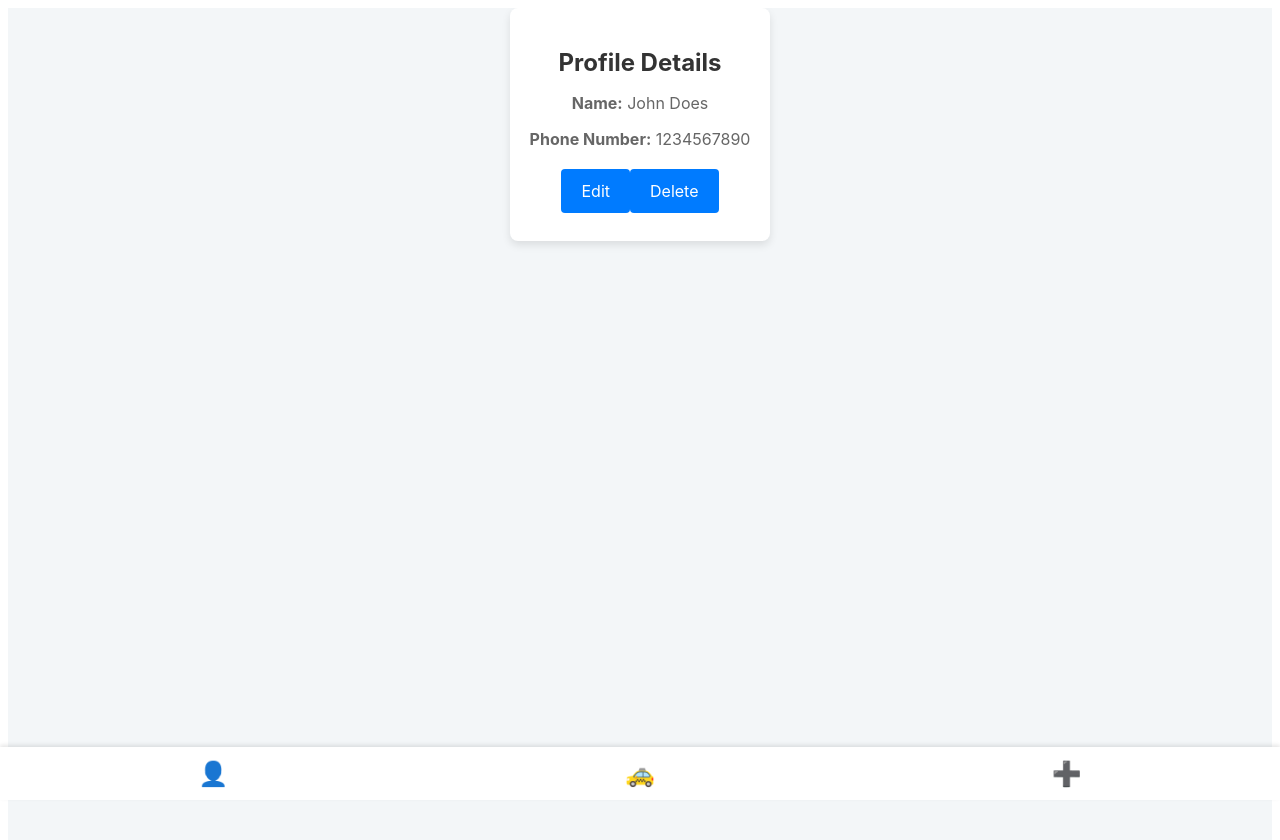
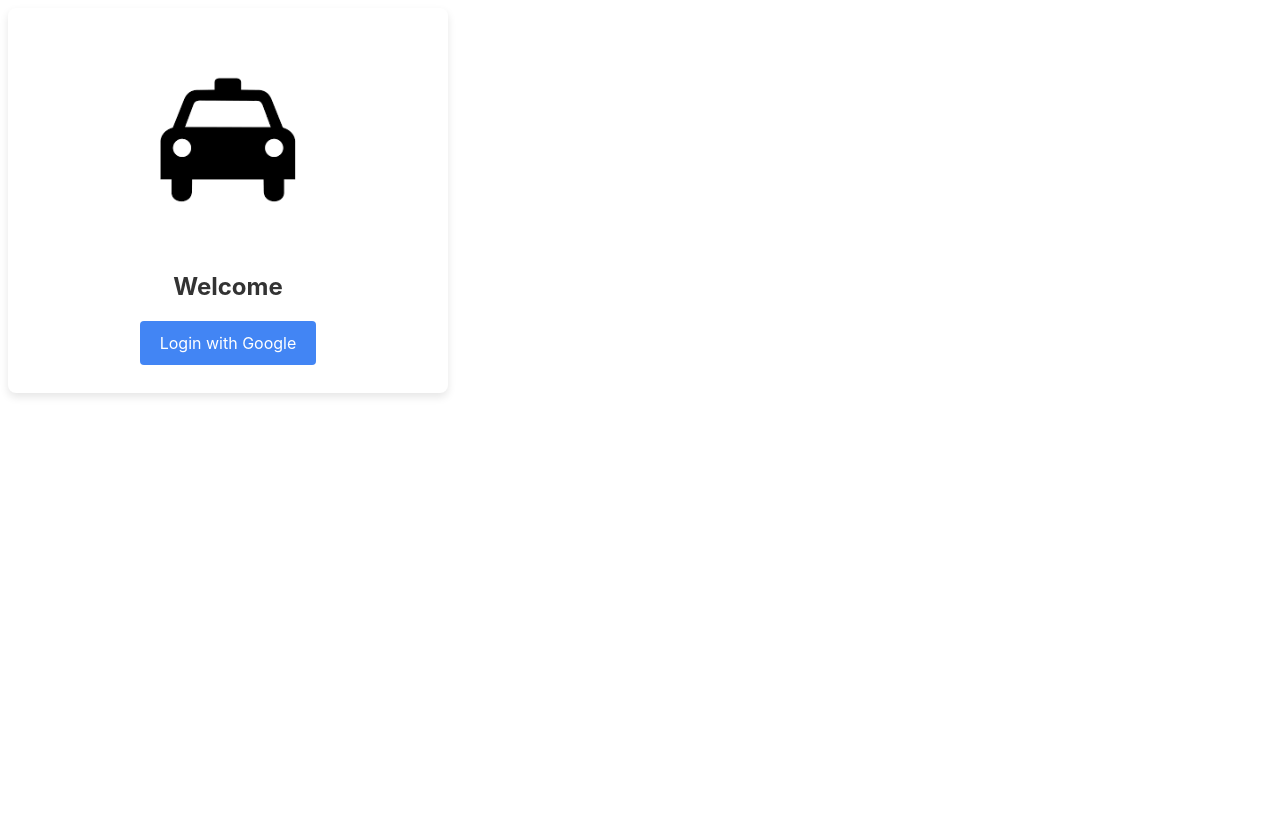
Before and after one commit to eartquak/cablink, a Svelte app in the folder frontend/svelte-app/: page / in a window 1280 px wide. Shown: the top 840 px of the page. After the commit the page ends 800 px from the top, so only its background shows below. Built offline with nearby package versions, Linux system fonts and the light colour scheme.

Commit message:
feat: Login page with google login redirect

```diff
--- a/frontend/svelte-app/src/App.svelte
+++ b/frontend/svelte-app/src/App.svelte
@@ -3,15 +3,17 @@
     import { Router, Route } from 'svelte-routing';
     import EntryPage from './EntryPage.svelte';
     import EditProfile from './EditProfile.svelte';
+    import Login from './Login.svelte'
 
     // Define routes
     const routes = {
         '/': EntryPage,
-        '/editprofile': EditProfile // Ensure the path matches the import and route
+        '/entrypage': EntryPage // Ensure the path matches the import and route
     };
 </script>
 
 <Router {routes}>
-    <Route path="/" component={EntryPage} />
+    <Route path="/" component={Login} />
+    <Route path="/entrypage" component={EntryPage} />
     <Route path="/editprofile" component={EditProfile} />
 </Router>
--- /dev/null
+++ b/frontend/svelte-app/src/Login.svelte
@@ -0,0 +1,62 @@
+<script>
+    // You can add any script logic here if needed
+    function redirectToGoogleLogin() {
+        // Get the current IP address of the device
+        var ipAddress = window.location.hostname;
+
+        // Construct the URL to redirect to port 8080 of the current IP address
+        var redirectUrl = 'http://' + ipAddress + ':8080';
+
+        // Redirect to the constructed URL
+        window.location.href = redirectUrl;
+    }
+</script>
+
+<style>
+    /* Global styles */
+    body {
+        font-family: Arial, sans-serif;
+        display: flex;
+        justify-content: center;
+        align-items: center;
+        height: 100vh;
+        margin: 0;
+        background-color: #f3f6f8;
+    }
+
+    .login-container {
+        text-align: center;
+        background-color: #ffffff;
+        padding: 20px;
+        border-radius: 8px;
+        box-shadow: 0 4px 8px rgba(0, 0, 0, 0.1);
+        max-width: 400px; /* Limit width for better readability */
+        width: 100%; /* Ensure full width responsiveness */
+    }
+
+    .logo {
+        width: 200px; /* Adjust size as needed */
+        margin-bottom: 20px; /* Space between logo and button */
+    }
+
+    .google-login {
+        padding: 12px 20px;
+        background-color: #4285F4; /* Google blue color */
+        color: white;
+        border: none;
+        border-radius: 4px;
+        font-size: 1rem;
+        cursor: pointer;
+        transition: background-color 0.3s ease-in-out;
+    }
+
+    .google-login:hover {
+        background-color: #3367D6; /* Darker Google blue color on hover */
+    }
+</style>
+
+<div class="login-container">
+    <img src="cab_logo.png" alt="Cab Logo" class="logo">
+    <h2>Welcome</h2>
+    <button class="google-login" on:click={redirectToGoogleLogin}>Login with Google</button>
+</div>
```
Also changed, not shown: frontend/svelte-app/public/cab_logo.png (added).
